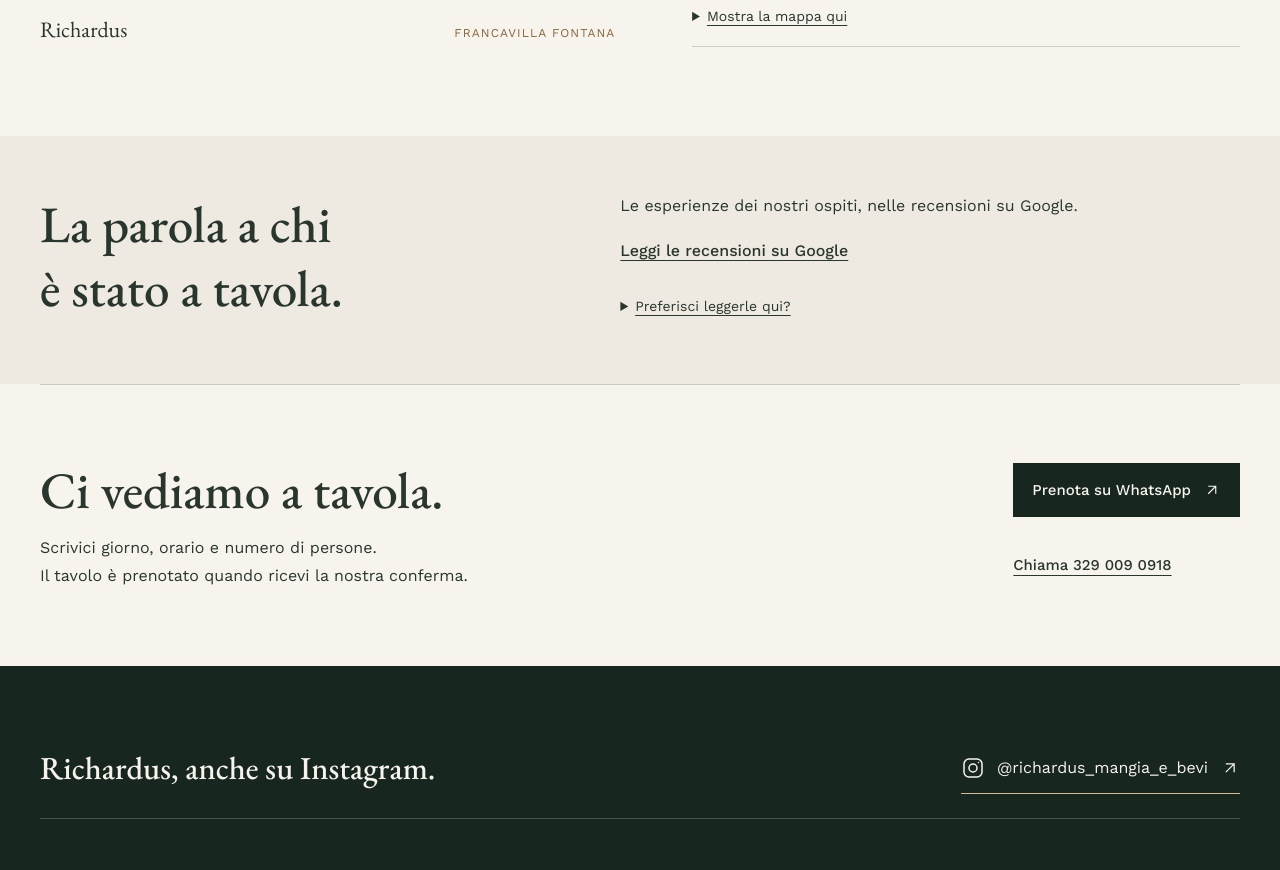
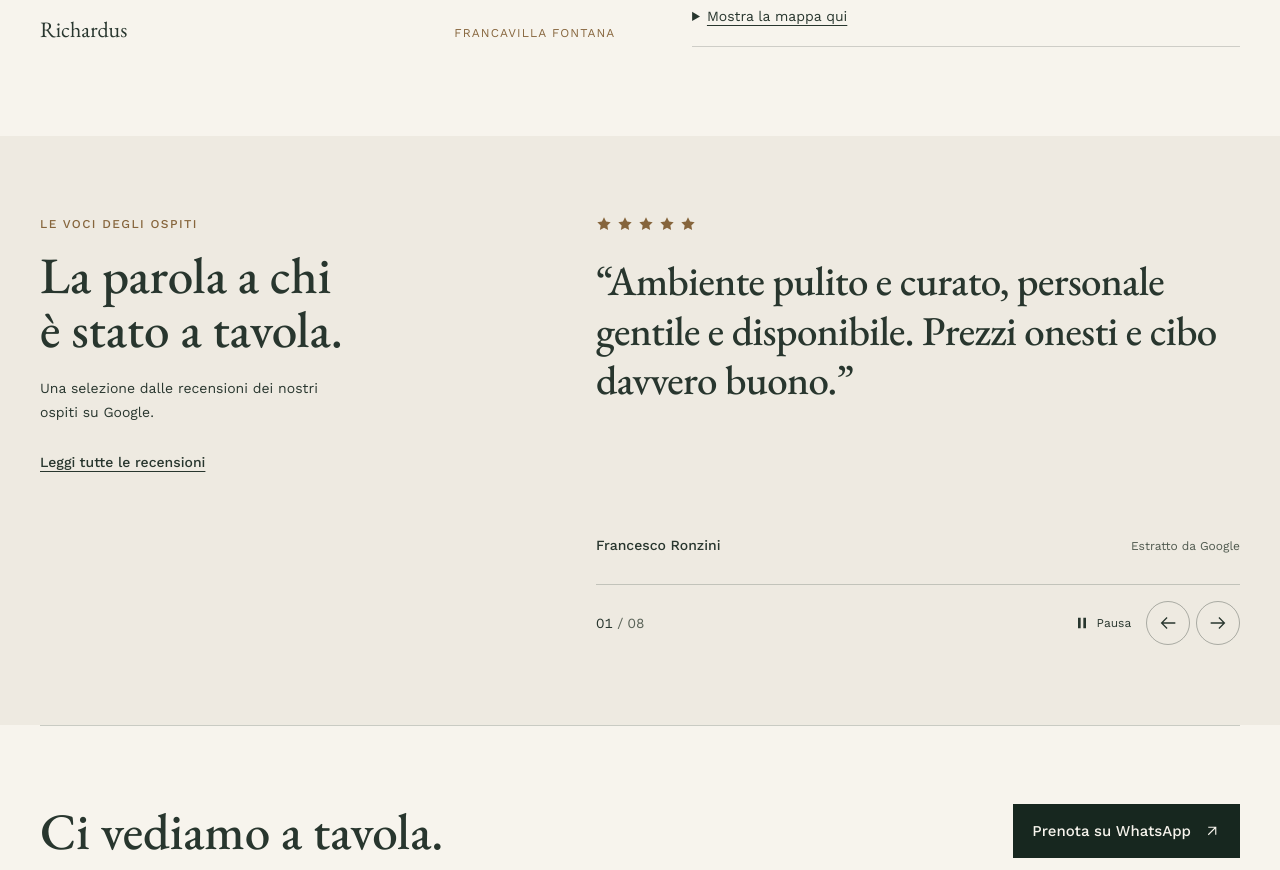
Before and after one commit to FrancescoPalasciano/richardus, a Next.js app: page / in a window 1280 px wide. Shown: the part 2082-2952 px from the top of the page. Built offline with nearby package versions, Linux system fonts and the light colour scheme.

Commit message:
feat: replace reviews widget with editorial carousel

```diff
--- /dev/null
+++ b/src/components/ReviewsCarousel.module.css
@@ -0,0 +1,19 @@
+.carousel { min-width: 0; container-type: inline-size; }
+.slides { display: grid; }
+.slide { grid-area: 1 / 1; display: flex; flex-direction: column; margin: 0; opacity: 0; visibility: hidden; transform: translateY(10px); transition: opacity var(--motion-enter) var(--ease-out-quart), transform var(--motion-enter) var(--ease-out-quart), visibility var(--motion-enter); }
+.slide[data-active="true"] { opacity: 1; visibility: visible; transform: none; }
+.stars { display: flex; gap: 5px; color: var(--accent); margin-bottom: 1.5rem; }
+.quote { font-family: var(--font-eb-garamond), Georgia, serif; font-size: clamp(1.65rem, 3.2vw, 2.65rem); font-weight: 500; line-height: 1.2; letter-spacing: -.015em; margin: 0 0 2rem; text-wrap: pretty; }
+.caption { display: flex; flex-direction: column; gap: .15rem; margin-top: auto; font-size: .875rem; font-weight: 500; }
+.source { font-size: .75rem; font-weight: 400; color: color-mix(in oklch, var(--foreground) 78%, #eeeae1); }
+.controls { display: flex; justify-content: space-between; align-items: center; gap: .5rem; border-top: 1px solid color-mix(in oklch, var(--foreground) 22%, transparent); margin-top: 1.75rem; padding-top: 1rem; }
+.count { font-size: .875rem; font-variant-numeric: tabular-nums; }
+.count span { color: color-mix(in oklch, var(--foreground) 72%, #eeeae1); }
+.actions { display: flex; gap: .4rem; align-items: center; }
+.actions button { min-width: 44px; min-height: 44px; display: inline-flex; align-items: center; justify-content: center; cursor: pointer; transition: background var(--motion-feedback), color var(--motion-feedback), transform var(--motion-press); }
+.actions button:active { transform: scale(.96); }
+.arrow { border: 1px solid color-mix(in oklch, var(--foreground) 35%, transparent); border-radius: 50%; }
+.play { gap: .4rem; padding-inline: .5rem; font-size: .75rem; }
+@media (hover: hover) { .arrow:hover { color: var(--background); background: var(--foreground); } .play:hover { color: var(--accent); } }
+@container (min-width: 500px) { .caption { flex-direction: row; align-items: baseline; justify-content: space-between; gap: 1rem; } }
+@media (prefers-reduced-motion: reduce) { .slide, .actions button { transition: none; transform: none; } }
--- /dev/null
+++ b/src/components/ReviewsCarousel.tsx
@@ -0,0 +1,87 @@
+"use client";
+
+import { useEffect, useRef, useState } from "react";
+import { reviews } from "@/data/reviews";
+import styles from "./ReviewsCarousel.module.css";
+
+const INTERVAL = 8000;
+
+export default function ReviewsCarousel() {
+  const root = useRef<HTMLDivElement>(null);
+  const [active, setActive] = useState(0);
+  const [paused, setPaused] = useState(false);
+  const [hovered, setHovered] = useState(false);
+  const [visible, setVisible] = useState(false);
+  const [reduced, setReduced] = useState(true);
+  const [announcement, setAnnouncement] = useState("");
+
+  useEffect(() => {
+    const media = window.matchMedia("(prefers-reduced-motion: reduce)");
+    const motion = () => setReduced(media.matches);
+    motion();
+    media.addEventListener("change", motion);
+    let intersecting = false;
+    const visibility = () => setVisible(intersecting && !document.hidden);
+    const observer = new IntersectionObserver(([entry]) => {
+      intersecting = entry.isIntersecting;
+      visibility();
+    }, { threshold: 0.25 });
+    if (root.current) observer.observe(root.current);
+    document.addEventListener("visibilitychange", visibility);
+    return () => {
+      observer.disconnect();
+      media.removeEventListener("change", motion);
+      document.removeEventListener("visibilitychange", visibility);
+    };
+  }, []);
+
+  useEffect(() => {
+    if (paused || hovered || !visible || reduced) return;
+    const timer = window.setInterval(() => setActive((index) => (index + 1) % reviews.length), INTERVAL);
+    return () => window.clearInterval(timer);
+  }, [paused, hovered, visible, reduced]);
+
+  function move(direction: number) {
+    const next = (active + direction + reviews.length) % reviews.length;
+    setPaused(true);
+    setActive(next);
+    setAnnouncement(`Recensione ${next + 1} di ${reviews.length}. ${reviews[next].author}: ${reviews[next].quote}`);
+  }
+
+  return (
+    <div ref={root} className={styles.carousel} role="region" aria-roledescription="carosello" aria-label="Recensioni degli ospiti"
+      onPointerEnter={(event) => { if (event.pointerType === "mouse") setHovered(true); }}
+      onPointerLeave={() => setHovered(false)}
+      onFocusCapture={(event) => { if (!event.currentTarget.contains(event.relatedTarget)) setPaused(true); }}
+    >
+      <div className={styles.slides} id="review-slides" aria-live="off">
+        {reviews.map((review, index) => (
+          <figure key={review.author} className={styles.slide} data-active={index === active} aria-hidden={index !== active}
+            role="group" aria-roledescription="slide" aria-label={`${index + 1} di ${reviews.length}`}>
+            <div className={styles.stars} role="img" aria-label="5 stelle su 5">
+              {Array.from({ length: 5 }, (_, star) => <svg key={star} width="16" height="16" viewBox="0 0 24 24" fill="currentColor" aria-hidden="true"><path d="m12 2 3.09 6.26L22 9.27l-5 4.87L18.18 21 12 17.77 5.82 21 7 14.14 2 9.27l6.91-1.01Z" /></svg>)}
+            </div>
+            <blockquote lang={"lang" in review ? review.lang : "it"} className={styles.quote}>“{review.quote}”</blockquote>
+            <figcaption className={styles.caption}><span>{review.author}</span><span className={styles.source}>Estratto da Google</span></figcaption>
+          </figure>
+        ))}
+      </div>
+      <div className={styles.controls}>
+        <span className={styles.count} aria-hidden="true">{String(active + 1).padStart(2, "0")}<span> / {String(reviews.length).padStart(2, "0")}</span></span>
+        <div className={styles.actions}>
+          {!reduced && <button type="button" className={styles.play} onClick={() => setPaused((value) => !value)} aria-label={paused ? "Avvia lo scorrimento automatico" : "Metti in pausa lo scorrimento automatico"}>
+            <svg width="16" height="16" viewBox="0 0 24 24" fill="currentColor" aria-hidden="true">{paused ? <path d="m7 4 14 8-14 8Z" /> : <path d="M6 4h4v16H6zm8 0h4v16h-4z" />}</svg>
+            {paused ? "Riprendi" : "Pausa"}
+          </button>}
+          <button type="button" className={styles.arrow} onClick={() => move(-1)} aria-label="Recensione precedente" aria-controls="review-slides"><Arrow back /></button>
+          <button type="button" className={styles.arrow} onClick={() => move(1)} aria-label="Recensione successiva" aria-controls="review-slides"><Arrow /></button>
+        </div>
+      </div>
+      <p className="sr-only" role="status" aria-live="polite" aria-atomic="true">{announcement}</p>
+    </div>
+  );
+}
+
+function Arrow({ back = false }: { back?: boolean }) {
+  return <svg width="22" height="22" viewBox="0 0 24 24" fill="none" stroke="currentColor" strokeWidth="1.4" aria-hidden="true" style={{ transform: back ? "rotate(180deg)" : undefined }}><path d="M4 12h15m-6-6 6 6-6 6" /></svg>;
+}
--- a/src/components/ReviewsSection.tsx
+++ b/src/components/ReviewsSection.tsx
@@ -1,16 +1,17 @@
-import ExternalReviews from "./ExternalReviews";
+import ReviewsCarousel from "./ReviewsCarousel";
 import { restaurant } from "@/lib/restaurant";
 
 export default function ReviewsSection() {
   return (
     <section id="recensioni" aria-labelledby="reviews-title" className="scroll-mt-28 bg-[#eeeae1]">
-      <div className="mx-auto grid max-w-7xl gap-6 px-6 py-10 md:grid-cols-[1fr_1.2fr] md:gap-16 md:px-10 md:py-14">
-        <h2 id="reviews-title" className="text-[clamp(2.25rem,4vw,3.5rem)] leading-tight">La parola a chi<br />è stato a tavola.</h2>
+      <div className="mx-auto grid max-w-7xl gap-10 px-6 py-14 md:grid-cols-[.85fr_1.15fr] md:gap-20 md:px-10 md:py-20">
         <div>
-          <p className="max-w-lg leading-7">Le esperienze dei nostri ospiti, nelle recensioni su Google.</p>
-          <a href={restaurant.reviews} target="_blank" rel="noopener noreferrer" className="mt-2 inline-flex min-h-11 items-center font-medium underline underline-offset-4 focus-visible:outline-2 focus-visible:outline-offset-4">Leggi le recensioni su Google</a>
-          <ExternalReviews />
+          <p className="mb-4 text-xs font-medium uppercase tracking-[.12em] text-accent">Le voci degli ospiti</p>
+          <h2 id="reviews-title" className="text-[clamp(2.25rem,4vw,3.5rem)] leading-[1.05]">La parola a chi<br />è stato a tavola.</h2>
+          <p className="mt-5 max-w-xs text-sm leading-6">Una selezione dalle recensioni dei nostri ospiti su Google.</p>
+          <a href={restaurant.reviews} target="_blank" rel="noopener noreferrer" className="mt-4 inline-flex min-h-11 items-center text-sm font-medium underline underline-offset-4">Leggi tutte le recensioni</a>
         </div>
+        <ReviewsCarousel />
       </div>
     </section>
   );
--- /dev/null
+++ b/src/data/reviews.ts
@@ -0,0 +1,13 @@
+// Selected Google review excerpts, checked on 2026-09-19 via the restaurant's
+// public profile: https://share.google/mfaCnrlgZuCyMWie5
+// Keep excerpts faithful; this is an editorial selection, not a live feed.
+export const reviews = [
+  { author: "Francesco Ronzini", quote: "Ambiente pulito e curato, personale gentile e disponibile. Prezzi onesti e cibo davvero buono." },
+  { author: "FRANCESCO SPINELLI", quote: "Cibo prelibato, antipasto casareccio sfizioso e abbondante. Ambiente rilassante e servizio eccellente." },
+  { author: "Francesco “Spiderciccio” di Coste", quote: "Super accogliente, con posti all'aperto nel giardino, pizza e carne ottimi, personale gentilissimo e premuroso" },
+  { author: "giovanni lopalco", quote: "Richardus è una di quelle trattorie che ti restano nel cuore." },
+  { author: "Amarolucano91", quote: "Cena in famiglia in settimana. Che dire, ci siamo sentiti a casa! Pizze molto buone e cotoletta di pollo non preconfezionata." },
+  { author: "Sharon Scarlato", quote: "Locale suggerito da amici… pizza molto buona e servizio veloce!!" },
+  { author: "Giuseppe Milone", quote: "Una bella scoperta. Abbiamo festeggiato l'Immacolata pranzando qui con mia moglie. Cibo ottimo. Servizio eccellente. Personale gentile . Consigliato. Torneremo." },
+  { author: "Luke Gomersall", quote: "Absolutely a wonderful place for a lovely dinner or lunch on a Sunday, food is spectacular, the space inside is pretty.", lang: "en" },
+] as const;
```
